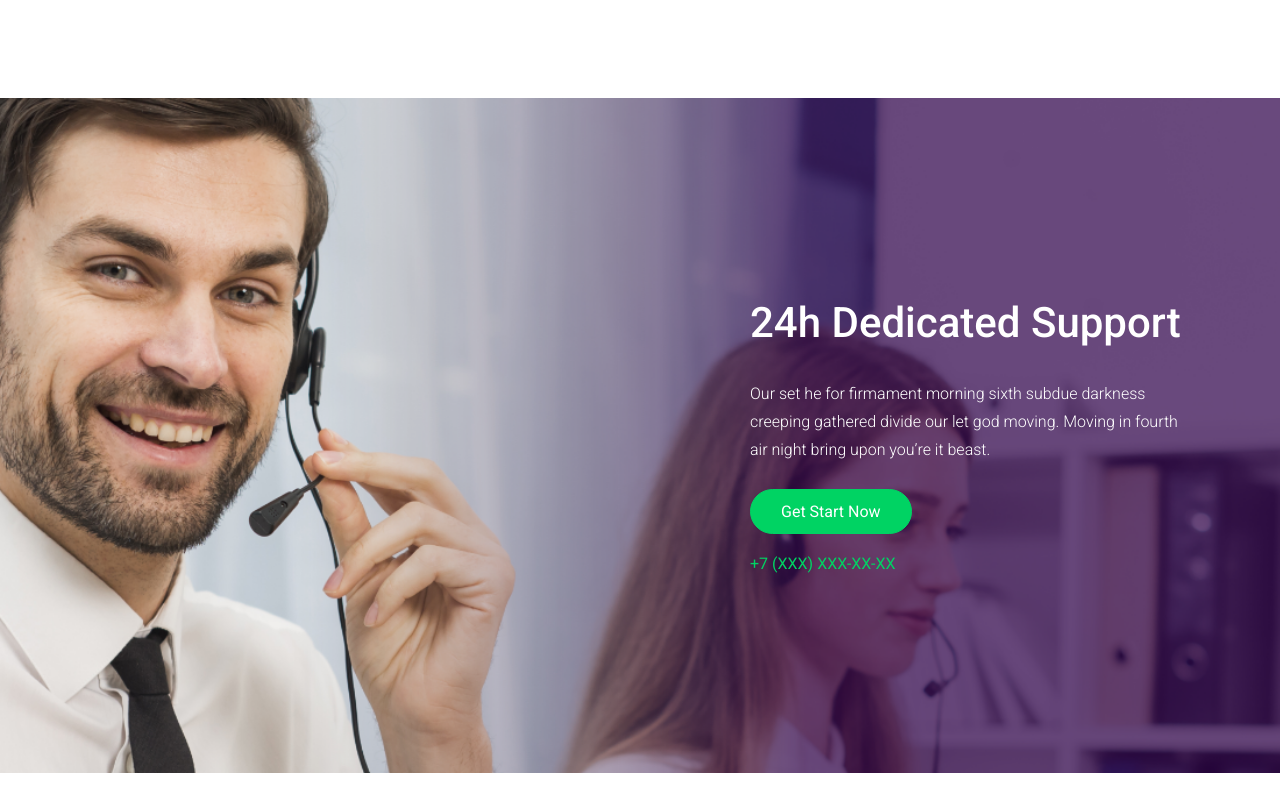
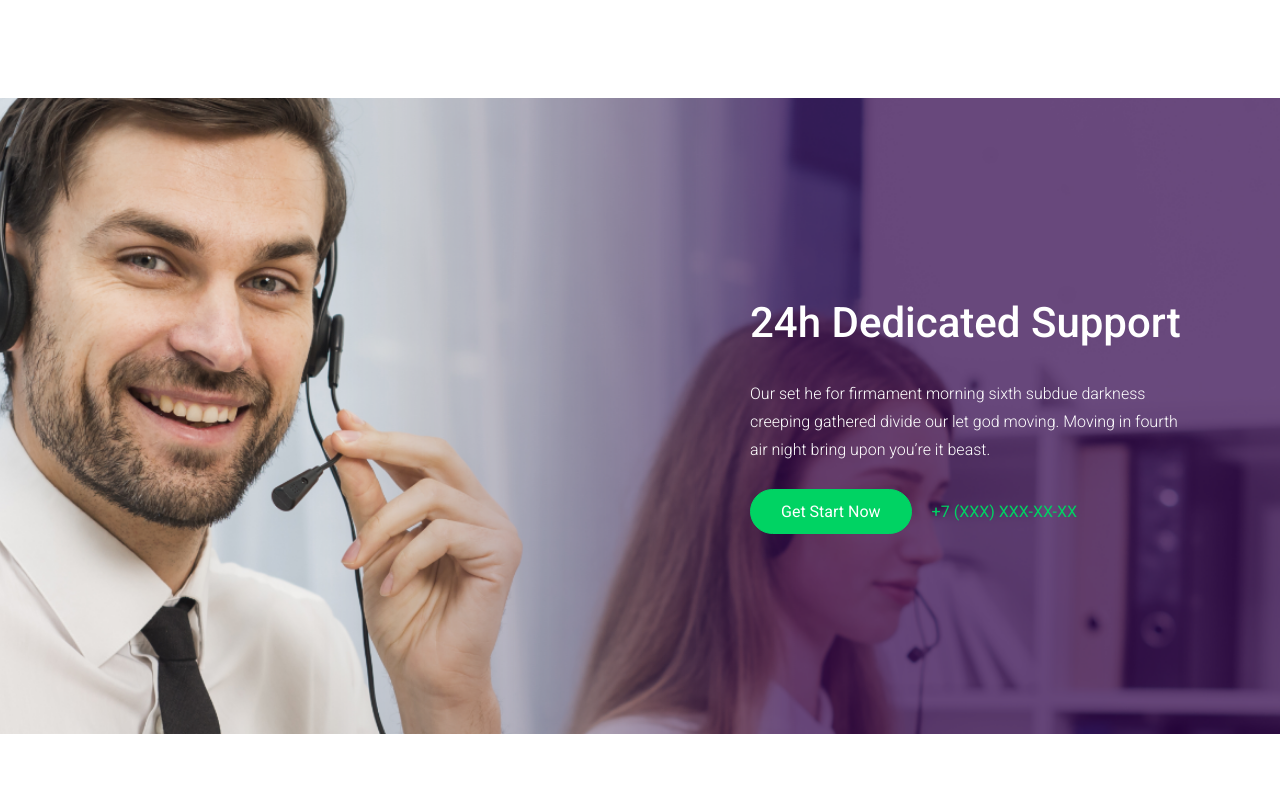
Before and after one commit to malk1405/hostza, a React (Create React App) app: page / in a window 1280 px wide. Shown: the part 1780-2578 px from the top of the page. Built offline with nearby package versions, Linux system fonts and the light colour scheme; the HTML template or start-up script is replaced by a standard one.

Commit message:
Отрефакторил

```diff
--- a/src/pages/Home/Support/Info/Phone/Phone.js
+++ b/src/pages/Home/Support/Info/Phone/Phone.js
@@ -2,9 +2,10 @@ import styled from "styled-components";
 
 const Phone = styled.p`
   color: #00d363;
+  display: inline-block;
   font-size: 1rem;
   margin: 0;
-  margin-top: 20px;
+  margin-left: 20px;
   padding: 0;
 `;
 
--- a/src/pages/Home/Support/Support.js
+++ b/src/pages/Home/Support/Support.js
@@ -6,17 +6,7 @@ import img from "./Image/support_bg.png";
 import Info from "./Info/Info";
 import media from "../../../utils/media";
 
-const Support = ({ className }) => {
-  return (
-    <section className={className}>
-      <Container>
-        <Info></Info>
-      </Container>
-    </section>
-  );
-};
-
-const StyledSupport = styled(Support)`
+const Section = styled.section`
   background-image: url(${img});
   background-position: center right 50%;
   background-repeat: no-repeat;
@@ -32,4 +22,14 @@ const StyledSupport = styled(Support)`
   `}
 `;
 
-export default StyledSupport;
+const Support = () => {
+  return (
+    <Section>
+      <Container>
+        <Info></Info>
+      </Container>
+    </Section>
+  );
+};
+
+export default Support;
```
